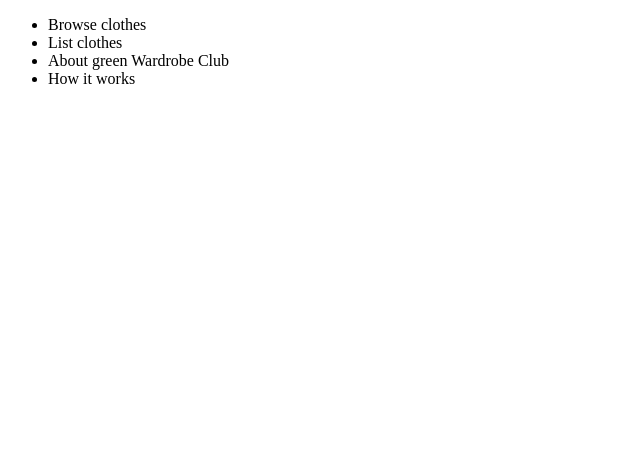
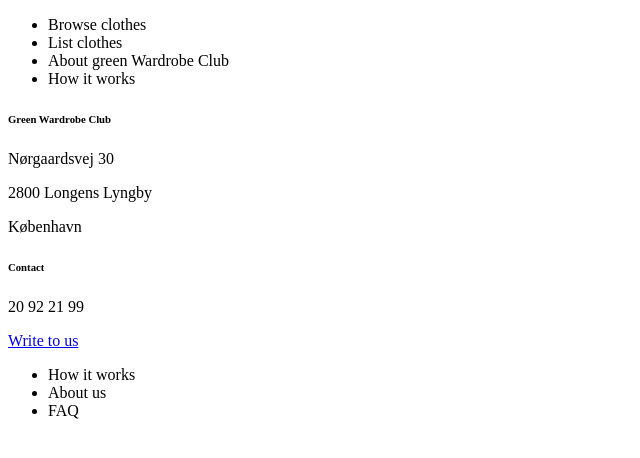
Before and after one commit to paulafiaschi/gwc2, a plain HTML site: page index.html in a window 1280 px wide. Shown: the whole page, without its empty margins (0-640 px from the left). Drawn offline with Linux system fonts and the light colour scheme.

Commit message:
text in footer

```diff
--- a/index.html
+++ b/index.html
@@ -23,7 +23,33 @@
         </nav>
     </header>
     <main></main>
-    <footer></footer>
+    <footer>
+        <div class="footer-top-wrapper">
+            <div class="footer-logo">
+                <div class="SoMe-icons"></div>
+            </div>
+        </div>
+        <div class="footer-bottom-wrapper">
+            <div class="block-1">
+                <h6 class="bold-caps">Green Wardrobe Club</h6>
+                <p>Nørgaardsvej 30</p>
+                <p>2800 Longens Lyngby</p>
+                <p>København</p>
+            </div>
+            <div class="block-2">
+                <h6 class="bold-caps">Contact</h6>
+                <p>20 92 21 99</p>
+                <p><a href="#">Write to us</a></p>
+            </div>
+            <div class="block-3">
+                <ul class="footer-list">
+                    <li class="bold-caps">How it works</li>
+                    <li class="bold-caps">About us</li>
+                    <li class="bold-caps">FAQ</li>
+                </ul>
+            </div>
+        </div>
+    </footer>
 </body>
 
 </html>
```
